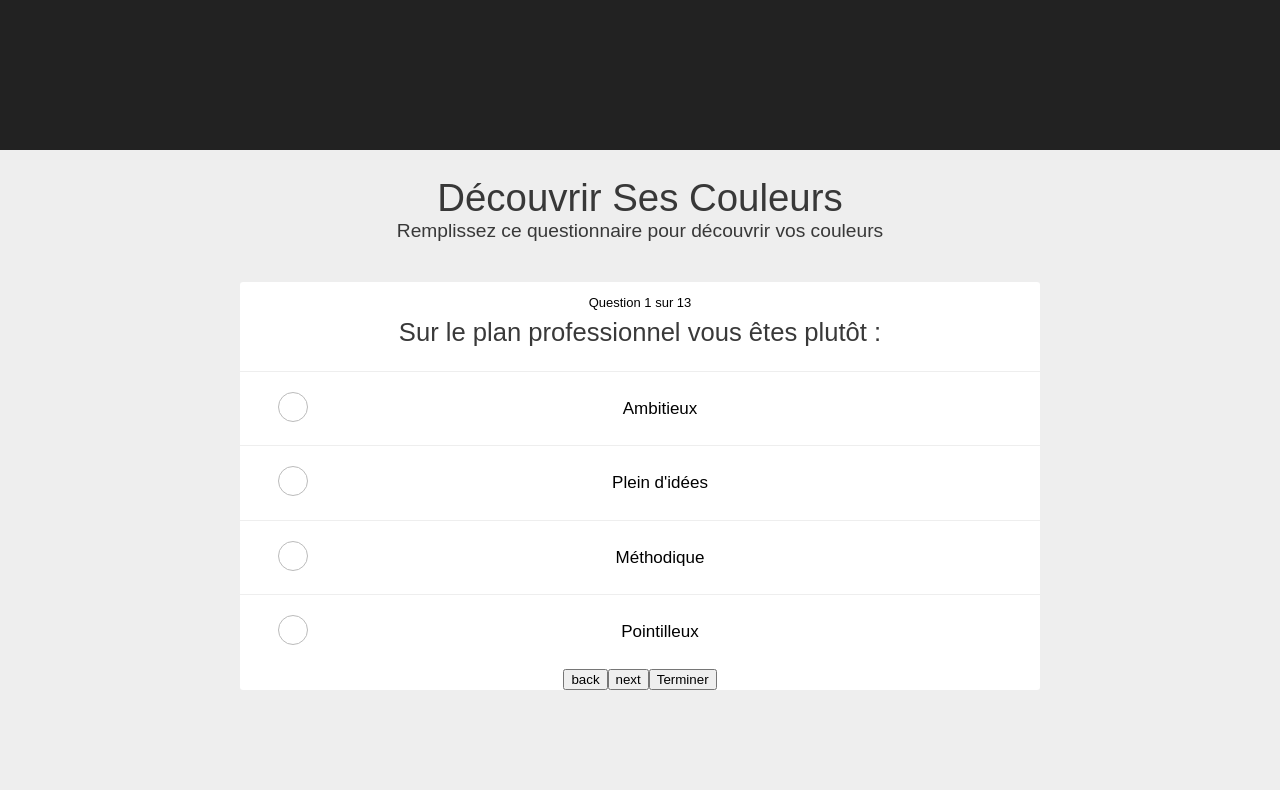
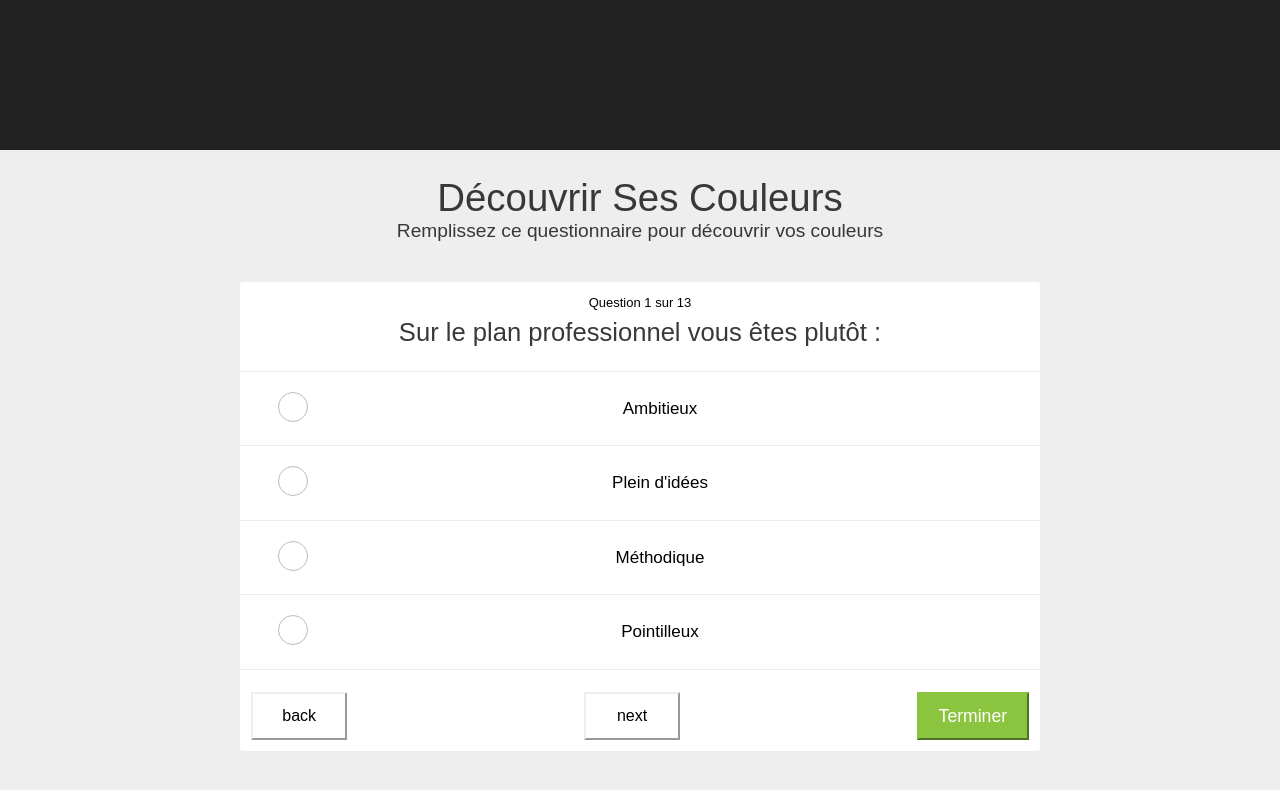
Before and after one commit to gregmarquet/color-finder-react, a React (Create React App) app: page / in a window 1280 px wide. Shown: the top 790 px of the page. Built offline with nearby package versions, Linux system fonts and the light colour scheme.

Commit message:
create setLastQuestion function and change handleBackClick, NextClick and Submit

```diff
--- a/src/App.js
+++ b/src/App.js
@@ -34,6 +34,7 @@ class App extends Component {
   }
 
   setUserAnswer(answer) {
+    console.log(answer)
     const updatedAnswersCount = update(this.state.answersCount, {
       [answer]: { $apply: (currentValue) => currentValue + 1 }
     });
@@ -41,6 +42,18 @@ class App extends Component {
       answersCount: updatedAnswersCount,
       answer: answer
     });
+  }
+
+  setLastQuestion() {
+    const counter = this.state.counter - 1;
+    const questionId = this.state.questionId - 1;
+    this.setState({
+      counter: counter,
+      questionId: questionId,
+      question: quizQuestions[counter].question,
+      answerOptions: quizQuestions[counter].answers,
+      answer: ''
+    })
   }
 
   setNextQuestion() {
@@ -52,28 +65,26 @@ class App extends Component {
       question: quizQuestions[counter].question,
       answerOptions: quizQuestions[counter].answers,
       answer: ''
-    });
+    })
   }
 
   handleAnswerSelected(event) {
     this.setUserAnswer(event.currentTarget.value);
     if (this.state.questionId < quizQuestions.length) {
       setTimeout(() => this.setNextQuestion(), 300);
-    } else {
-      setTimeout(() => this.setResults(this.getResults()), 300);
     }
   }
 
   handleBackClick = () => {
-    alert('you clicked back')
+    setTimeout(() => this.setLastQuestion(), 300)
   }
 
   handleNextClick = () => {
-    alert('you clicked next')
+    setTimeout(() => this.setNextQuestion(), 300)
   }
 
   handleSubmitClick = () => {
-    alert('you clicked submit')
+    setTimeout(() => this.setResults(this.getResults()), 300);
   }
 
   getResults() {
--- a/src/components/Quiz/Quiz.css
+++ b/src/components/Quiz/Quiz.css
@@ -15,6 +15,51 @@
   margin-top: 0px;
 }
 
+/****** Bottom Buttons ******/
+/* .hidden {
+  display: none;
+} */
+
+.bottom {
+  display: flex;
+  justify-content: space-between;
+  padding: 1.4rem .7rem .7rem;
+  border-top: 1px solid #eee;
+}
+
+.bottom button {
+  height: 3rem;
+  width: 6rem;
+  font-size: 1rem;
+  background: none;
+  border-color: #eee;
+  font-weight: 300;
+  transition: all .1s ease;
+}
+.bottom button:focus {
+  outline: 0;
+}
+.bottom button:hover {
+  /* background: #f00; */
+  box-shadow: 2px 2px 2px #ccc;
+  font-size: 1.1rem;
+}
+
+.bottom button:disabled {
+  color: #fff;
+  border-color: #fff;
+}
+
+.bottom .submit {
+  width: 7rem;
+  background: #8BC53F;
+  border-color: #8BC53F;
+  color: white;
+  font-size: 1.1rem;
+}
+
+/****************************/
+
 @media screen and (max-width: 420px) {
   .header__title {
     font-size: 1.6rem;
--- a/src/components/Quiz/Quiz.js
+++ b/src/components/Quiz/Quiz.js
@@ -10,6 +10,20 @@ import './Quiz.css';
 const Fragment = React.Fragment;
 
 function Quiz(props) {
+
+  // const disableButton = (button) => {
+  //   button.disabled = true
+  // }
+  // const enableButton = (button) => {
+  //   button.disabled = false
+  // }
+  // const manageBackButton = () => {
+  //   currentQuestion === 0 ? disableButton(backButton) : enableButton(backButton)
+  // }
+
+  // const manageNextButton = () => {
+  //   currentQuestion < maxQuestion ? enableButton(nextButton) : disableButton(nextButton)
+  // }
 
   function renderAnswerOptions(key) {
     return (
@@ -44,7 +58,7 @@ function Quiz(props) {
         <ul className="answerOptions">
           {props.answerOptions.map(renderAnswerOptions)}
         </ul>
-        <div>
+        <div className="bottom">
           <button
             className="back"
             id="back"
@@ -55,11 +69,12 @@ function Quiz(props) {
             id="next"
             onClick={props.onNextClick}
           >next</button>
-          <button
-            className="submit hidden"
-            id="submit"
-            onClick={props.onSubmitClick}
-          >Terminer</button>
+                <button
+                  className="submit hidden"
+                  id="submit"
+                  onClick={props.onSubmitClick}
+                >Terminer</button>
+
         </div>
       </div>
     </Fragment>
--- a/src/components/Result/Result.js
+++ b/src/components/Result/Result.js
@@ -11,13 +11,13 @@ function Result(props) {
       <div>
         <div className='result__color-legend--container'>
           <p className='result__color-legend'>
-            <span className='result__color-legend--color r'>R</span> : {`${Math.round(props.r / 0.13)}%`}</p>
+            <span className='result__color-legend--color r'>R</span> : {`${Math.round(props.r / 0.13)}% ${props.r}`}</p>
           <p className='result__color-legend'>
-            <span className='result__color-legend--color j'>J</span> : {`${Math.round(props.j / 0.13)}%`}</p>
+            <span className='result__color-legend--color j'>J</span> : {`${Math.round(props.j / 0.13)}% ${props.j}`}</p>
           <p className='result__color-legend'>
-            <span className='result__color-legend--color v'>V</span> : {`${Math.round(props.v / 0.13)}%`}</p>
+            <span className='result__color-legend--color v'>V</span> : {`${Math.round(props.v / 0.13)}% ${props.v}`}</p>
           <p className='result__color-legend'>
-            <span className='result__color-legend--color b'>B</span> : {`${Math.round(props.b / 0.13)}%`}</p>
+            <span className='result__color-legend--color b'>B</span> : {`${Math.round(props.b / 0.13)}% ${props.b}`}</p>
         </div>
       </div>
       <Chart
```
